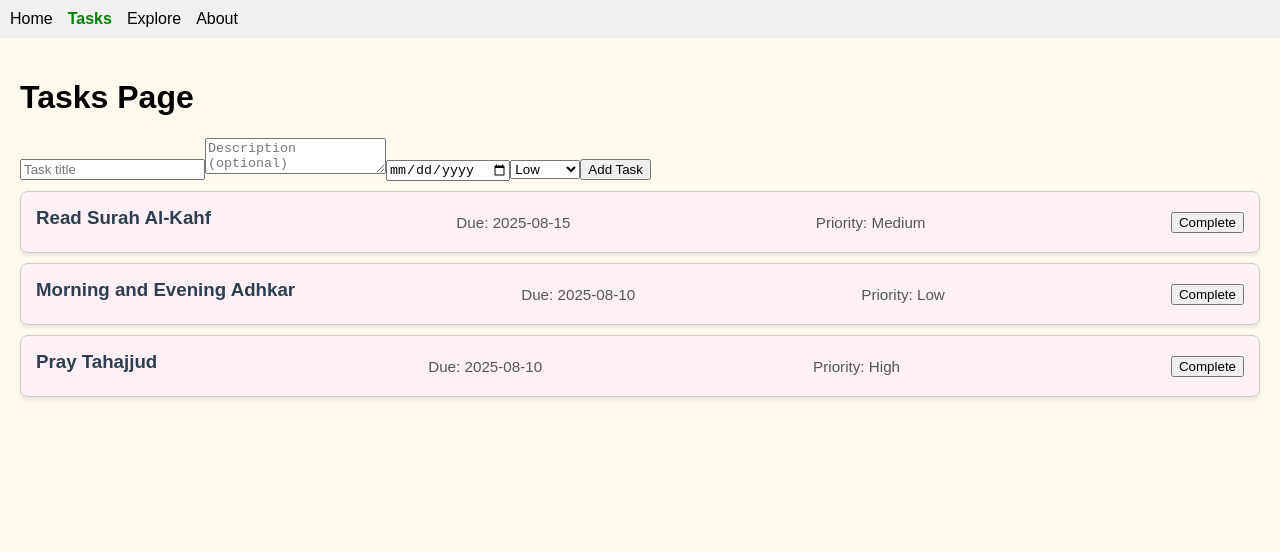
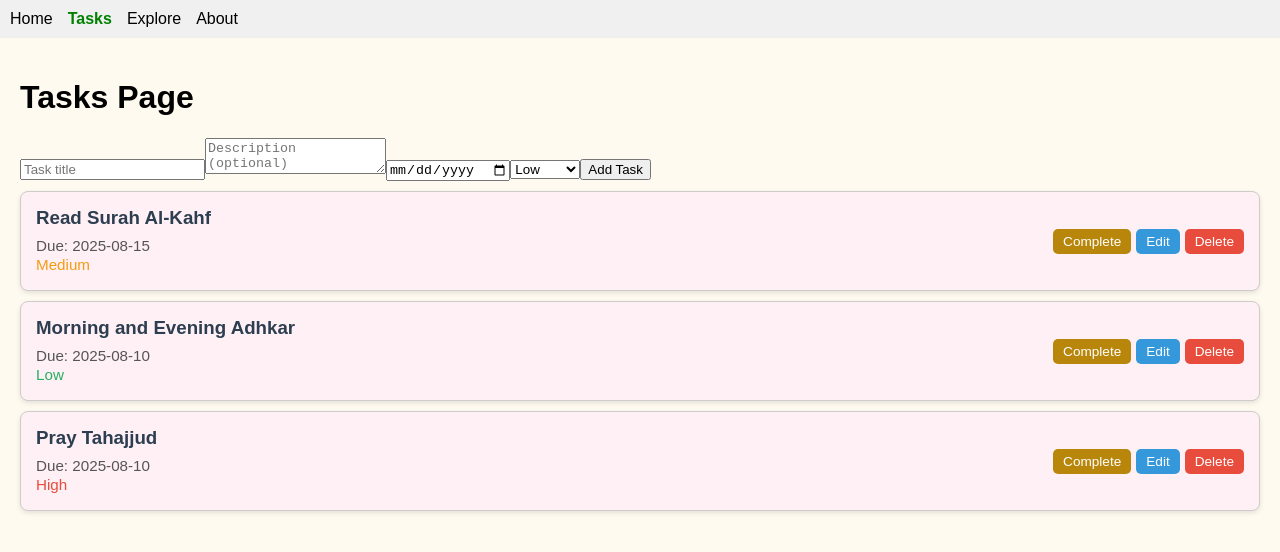
Before and after one commit to hannycodes/Islamic-To-Do-App, a React (Vite) app: page /tasks in a window 1280 px wide. Shown: the top 552 px of the page. Built offline with nearby package versions, Linux system fonts and the light colour scheme.

Commit message:
Implemented task edititng ,completion and deletion

```diff
--- a/src/App.jsx
+++ b/src/App.jsx
@@ -26,6 +26,28 @@ export default function App() {
     setTasks([newTask, ...tasks]); // add to top
     console.log("Updated Task List:", [newTask, ...tasks]);
   };
+
+  // Toggle completed
+const handleToggleComplete = (taskId) => {
+  const updatedTasks = tasks.map((task) =>
+    task.id === taskId ? { ...task, completed: !task.completed } : task
+  );
+  setTasks(updatedTasks);
+};
+
+// Delete task
+const handleDeleteTask = (taskId) => {
+  const filteredTasks = tasks.filter((task) => task.id !== taskId);
+  setTasks(filteredTasks);
+};
+
+// Edit task
+const handleEditTask = (taskId, updatedTaskData) => {
+  const updatedTasks = tasks.map((task) =>
+    task.id === taskId ? { ...task, ...updatedTaskData } : task
+  );
+  setTasks(updatedTasks);
+};
 
   // Toggle completed status
   const toggleComplete = (id) => {
@@ -66,6 +88,8 @@ export default function App() {
                   priority={task.priority}
                   completed={task.completed}
                   onToggle={() => toggleComplete(task.id)}
+                  onDelete={() => handleDeleteTask(task.id)}
+                  onEdit={(updatedData) => handleEditTask(task.id, updatedData)}
                 />
               ))}
 
--- a/src/components/TaskCard.css
+++ b/src/components/TaskCard.css
@@ -33,11 +33,52 @@
   flex: 1 1 70%;
 }
 
-.task-card p.priority {
-  flex: 1 1 25%;
-  text-align: right;
-  font-weight: bold;
-  color: #b8860b;
+.task-card p.priority.high {
+  color: #e74c3c;
+}
+
+.task-card p.priority.medium {
+  color: #f39c12;
+}
+
+.task-card p.priority.low {
+  color: #27ae60;
+}
+
+.task-buttons button {
+  margin-left: 5px;
+  padding: 5px 10px;
+  border-radius: 5px;
+  border: none;
+  cursor: pointer;
+  font-size: 0.85rem;
+}
+
+.task-buttons button.complete-btn {
+  background-color: #b8860b;
+  color: white;
+}
+
+.task-buttons button.complete-btn:hover {
+  background-color: #a37508;
+}
+
+.task-buttons button.edit-btn {
+  background-color: #3498db;
+  color: white;
+}
+
+.task-buttons button.edit-btn:hover {
+  background-color: #2980b9;
+}
+
+.task-buttons button.delete-btn {
+  background-color: #e74c3c;
+  color: white;
+}
+
+.task-buttons button.delete-btn:hover {
+  background-color: #c0392b;
 }
 
 .complete-btn {
--- a/src/components/TaskCard.jsx
+++ b/src/components/TaskCard.jsx
@@ -1,14 +1,37 @@
 import React from "react";
 import "./TaskCard.css";
 
-const TaskCard = ({ title, description, dueDate, priority, completed, onToggle }) => {
+const TaskCard = ({ title, description, dueDate, priority, completed, onToggle, onDelete, onEdit }) => {
+
+  const handleEditClick = () => {
+    const updatedTitle = prompt("Edit Title:", title);
+    const updatedDescription = prompt("Edit Description:", description);
+    const updatedDueDate = prompt("Edit Due Date:", dueDate);
+    const updatedPriority = prompt("Edit Priority (Low/Medium/High):", priority);
+
+    if (updatedTitle) {
+      onEdit({
+        title: updatedTitle,
+        description: updatedDescription,
+        dueDate: updatedDueDate,
+        priority: updatedPriority,
+      });
+    }
+  };
+
   return (
     <div className={`task-card ${completed ? "completed" : ""}`}>
-      <h3>{title}</h3>
-      {description && <p>{description}</p>}
-      <p>Due: {dueDate}</p>
-      <p>Priority: {priority}</p>
-      <button onClick={onToggle}>{completed ? "Undo" : "Complete"}</button>
+      <div>
+        <h3>{title}</h3>
+        {description && <p className="description">{description}</p>}
+        <p>Due: {dueDate}</p>
+        <p className={`priority ${priority.toLowerCase()}`}>{priority}</p>
+      </div>
+      <div className="task-buttons">
+        <button className="complete-btn" onClick={onToggle}>{completed ? "Undo" : "Complete"}</button>
+        <button className="edit-btn" onClick={handleEditClick}>Edit</button>
+        <button className="delete-btn" onClick={onDelete}>Delete</button>
+      </div>
     </div>
   );
 };
--- a/src/components/TaskForm.jsx
+++ b/src/components/TaskForm.jsx
@@ -1,21 +1,32 @@
-import React, { useState } from "react";
+import React, { useState, useEffect } from "react";
 
-const TaskForm = ({ onSubmit }) => {
+const TaskForm = ({ onSubmit, initialTask }) => {
   const [title, setTitle] = useState("");
   const [description, setDescription] = useState("");
   const [dueDate, setDueDate] = useState("");
   const [priority, setPriority] = useState("Low");
 
+  // Prefill fields if editing a task
+  useEffect(() => {
+    if (initialTask) {
+      setTitle(initialTask.title);
+      setDescription(initialTask.description);
+      setDueDate(initialTask.dueDate);
+      setPriority(initialTask.priority);
+    }
+  }, [initialTask]);
+
   const handleSubmit = (e) => {
     e.preventDefault();
-
     onSubmit({ title, description, dueDate, priority });
 
-    // Reset form
-    setTitle("");
-    setDescription("");
-    setDueDate("");
-    setPriority("Low");
+    // Reset form only if adding a new task
+    if (!initialTask) {
+      setTitle("");
+      setDescription("");
+      setDueDate("");
+      setPriority("Low");
+    }
   };
 
   return (
@@ -42,7 +53,7 @@ const TaskForm = ({ onSubmit }) => {
         <option value="Medium">Medium</option>
         <option value="High">High</option>
       </select>
-      <button type="submit">Add Task</button>
+      <button type="submit">{initialTask ? "Update Task" : "Add Task"}</button>
     </form>
   );
 };
```
